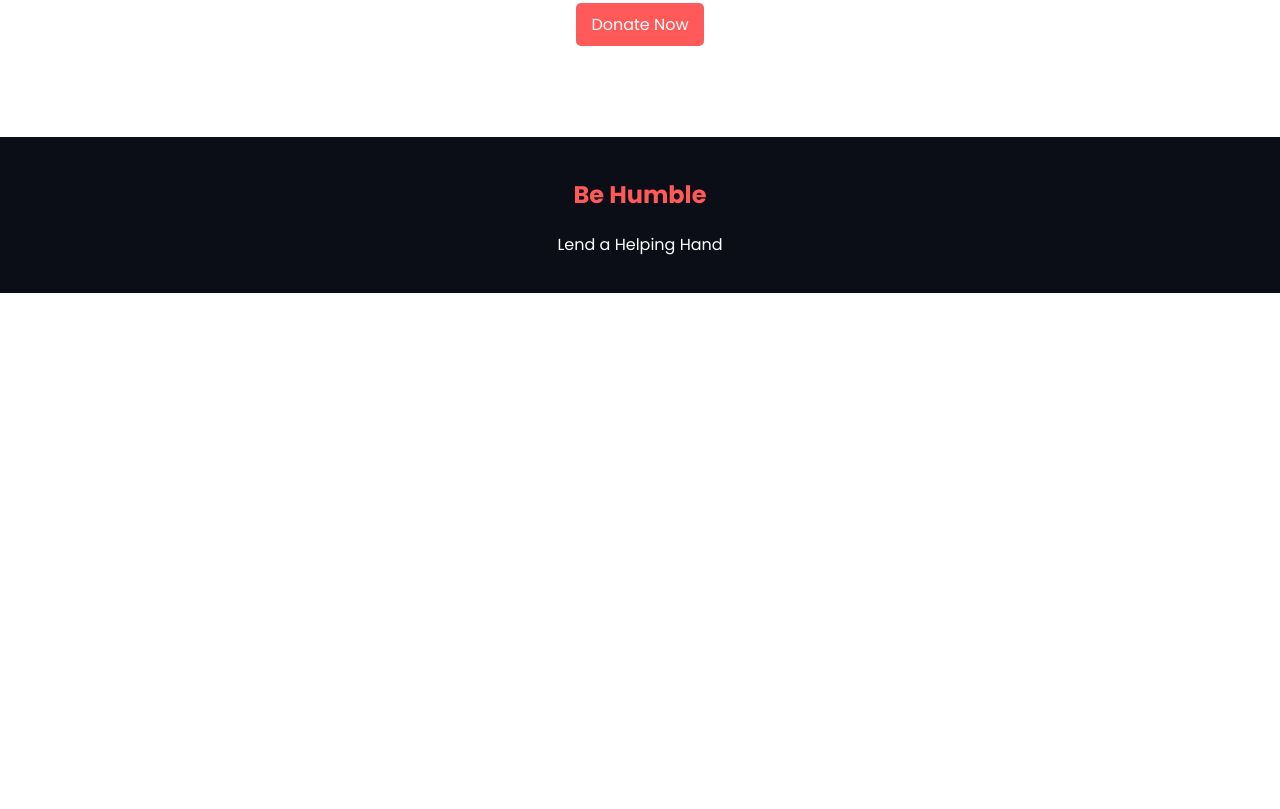
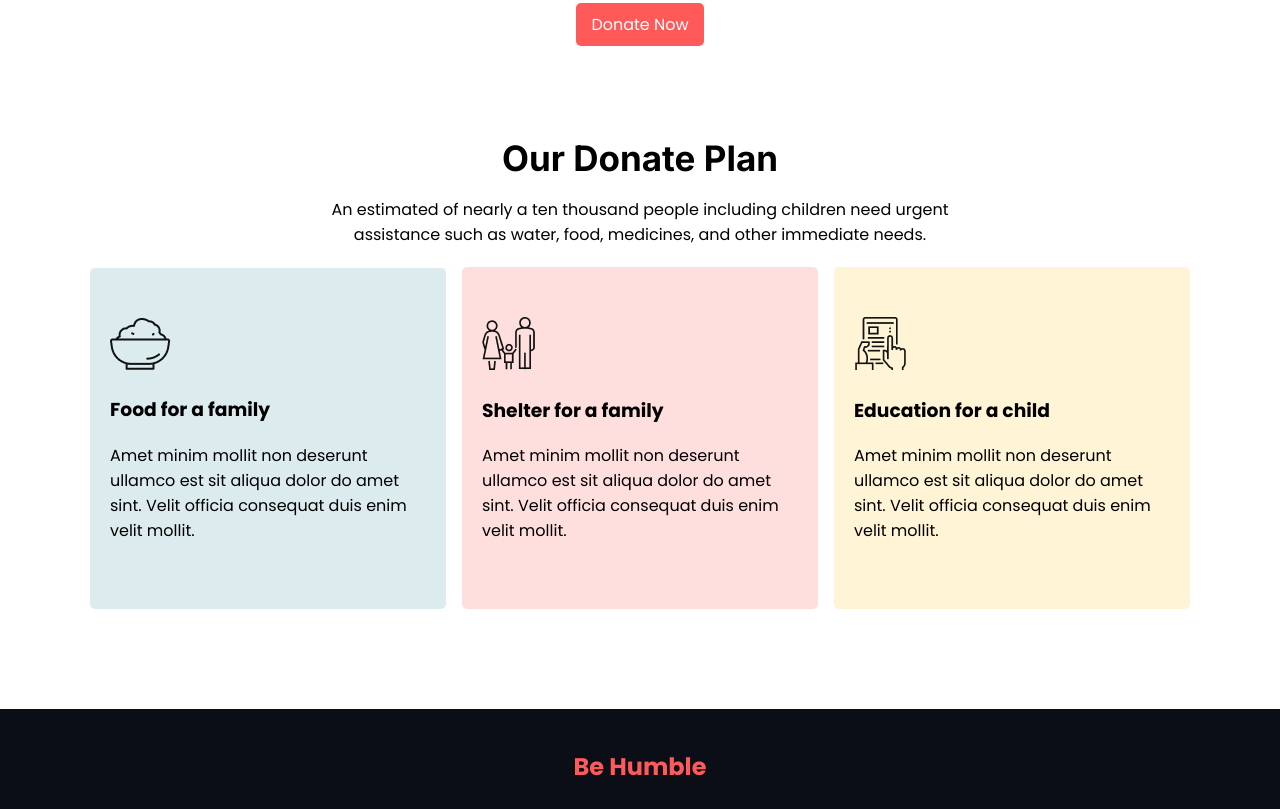
Before and after one commit to tahsinkarim/donation-website, a plain HTML site: page index.html in a window 1280 px wide. Shown: the part 1012-1821 px from the top of the page. Before the commit the page ends 1305 px from the top, so only its background shows below. Drawn offline with Linux system fonts and the light colour scheme.

Commit message:
Donate plan section Added

```diff
--- a/css/style.css
+++ b/css/style.css
@@ -60,9 +60,10 @@ section {
   font-weight: bold;
   font-size: 25px;
   background-color: #fafafa;
-  padding: 40px 40px;
+  padding: 35px 25px;
   border-radius: 5px;
   margin-right: 12px;
+  cursor: pointer;
 }
 #selected {
   color: #ff5959;
@@ -76,10 +77,42 @@ input {
   margin-top: 100px;
   border: none;
   border-bottom: 1px solid #dadada;
-  width: 690px;
+  width: 710px;
   text-align: center;
   padding-top: 10px;
   padding-bottom: 10px;
+}
+/* Donate-Plan Section */
+.donate-plan {
+  text-align: center;
+}
+.donate-plan-text {
+  width: 710px;
+  margin: 0 auto;
+}
+.donate-cards {
+  display: flex;
+  justify-content: center;
+  align-items: center;
+  text-align: left;
+  max-width: 1100px;
+  margin: 0 auto;
+  border-radius: 5px;
+  gap: 16px;
+}
+.donate-card-item {
+  padding: 50px 20px;
+  background-color: aquamarine;
+  border-radius: 5px;
+}
+#food-bg {
+  background-color: rgba(31%, 61.6%, 65.1%, 0.2);
+}
+#shelter-bg {
+  background-color: rgba(255, 89, 89, 0.2);
+}
+#edu-bg {
+  background-color: #fff4d6;
 }
 /* Footer Design */
 footer {
--- a/index.html
+++ b/index.html
@@ -45,6 +45,40 @@
         </div>
         <a href="#" class="button">Donate Now</a>
       </section>
+      <section class="donate-plan">
+        <h2 class="donate-title">Our Donate Plan</h2>
+        <p class="donate-text">
+          An estimated of nearly a ten thousand people including children need
+          urgent assistance such as water, food, medicines, and other immediate
+          needs.
+        </p>
+        <div class="donate-cards">
+          <div class="donate-card-item" id="food-bg">
+            <img src="./icons/food.png" alt="Food icon" />
+            <h3 class="donate-card-title">Food for a family</h3>
+            <p class="donate-card-text">
+              Amet minim mollit non deserunt ullamco est sit aliqua dolor do
+              amet sint. Velit officia consequat duis enim velit mollit.
+            </p>
+          </div>
+          <div class="donate-card-item" id="shelter-bg">
+            <img src="./icons/shelter.png" alt="Family icon" />
+            <h3 class="donate-card-title">Shelter for a family</h3>
+            <p class="donate-card-text">
+              Amet minim mollit non deserunt ullamco est sit aliqua dolor do
+              amet sint. Velit officia consequat duis enim velit mollit.
+            </p>
+          </div>
+          <div class="donate-card-item" id="edu-bg">
+            <img src="./icons/Frame-1.png" alt="Book icon" />
+            <h3 class="donate-card-title">Education for a child</h3>
+            <p class="donate-card-text">
+              Amet minim mollit non deserunt ullamco est sit aliqua dolor do
+              amet sint. Velit officia consequat duis enim velit mollit.
+            </p>
+          </div>
+        </div>
+      </section>
     </main>
     <footer>
       <div class="footer-content">
```
